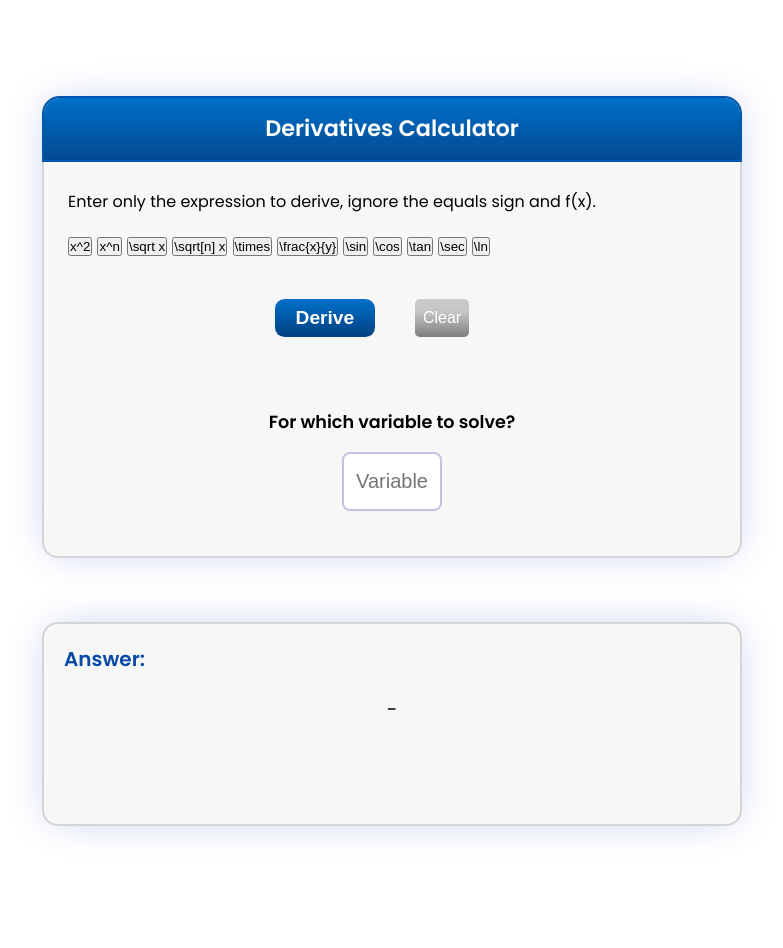
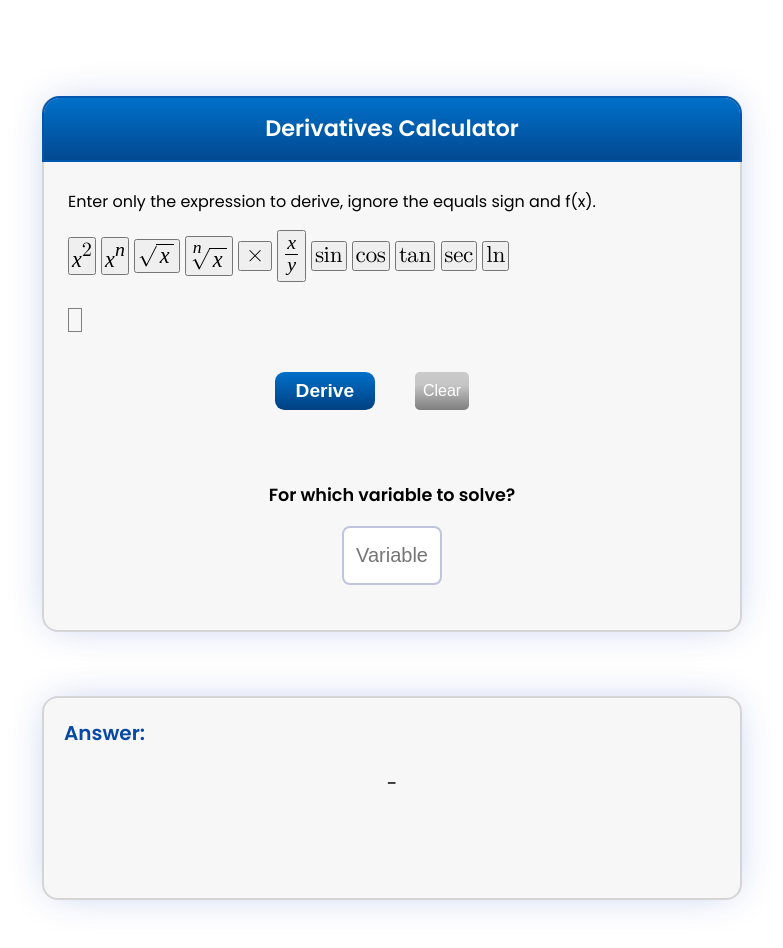
Before and after one commit to Jefferh30/Derivatives-Calculator-with-LaTeX, a plain HTML site: page index.html in a window 1280 px wide. Shown: the whole page, without its empty margins (248-1031 px from the left). Before the commit the page ends 890 px from the top, so only its background shows below. Drawn offline with nearby package versions, Linux system fonts and the light colour scheme.

Commit message:
Add onload event to MathQuill JS file

```diff
--- a/index.html
+++ b/index.html
@@ -7,14 +7,15 @@
   <link rel="icon" type="image/png" sizes="32x32" href="./assets/logo.png">
   <link rel="stylesheet" href="./style.css">
 
-  <!-- Calculator Code -->
-  <script defer type="text/javascript" src="./index.js"></script>
+    <!-- Calculator Code -->
+    <script defer type="text/javascript" src="./index.js"></script>
 
   <!-- Mathquill, JQuery and Nerdamer-->
   <link rel="stylesheet" href="./dependencies/mathquill.css">
   <script src="https://ajax.googleapis.com/ajax/libs/jquery/1.11.0/jquery.min.js"></script>
-  <script no-defer src="./dependencies/mathquill.js"></script>
+  <script defer onload="startMathQuill()" src="./dependencies/mathquill.js"></script>
   <script src="./dependencies/all.min.js"></script>
+
 
   <title>Derivatives Calculator (LaTeX rendering)</title>
 
@@ -56,7 +57,7 @@
       </div>
 
       <!-- If expression has more than one variable, ask for which variable to derive -->
-      <div class="second-input">
+      <div id="second-input" class="second-input">
         <h2>For which variable to solve? </h2>
         <input id="input2" class="input-value" placeholder="Variable">
       </div>
```
